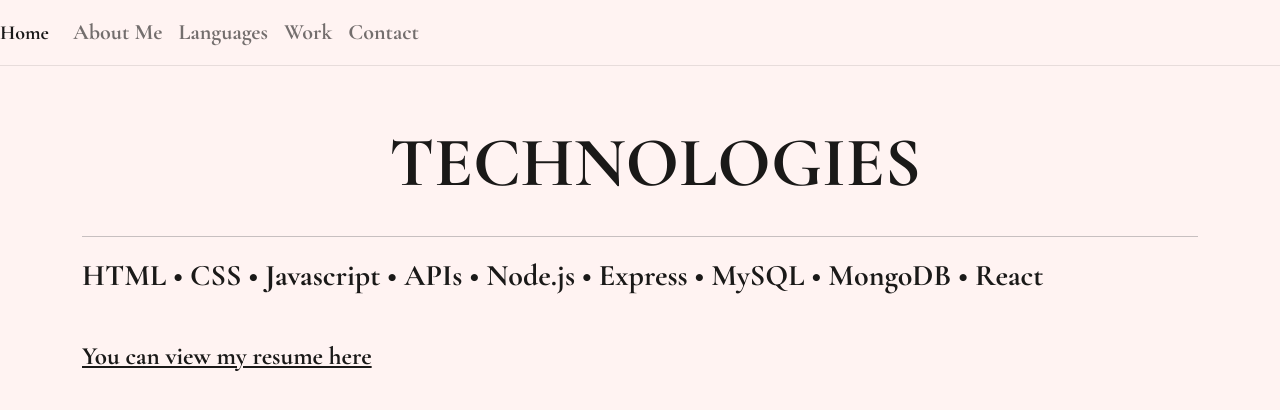
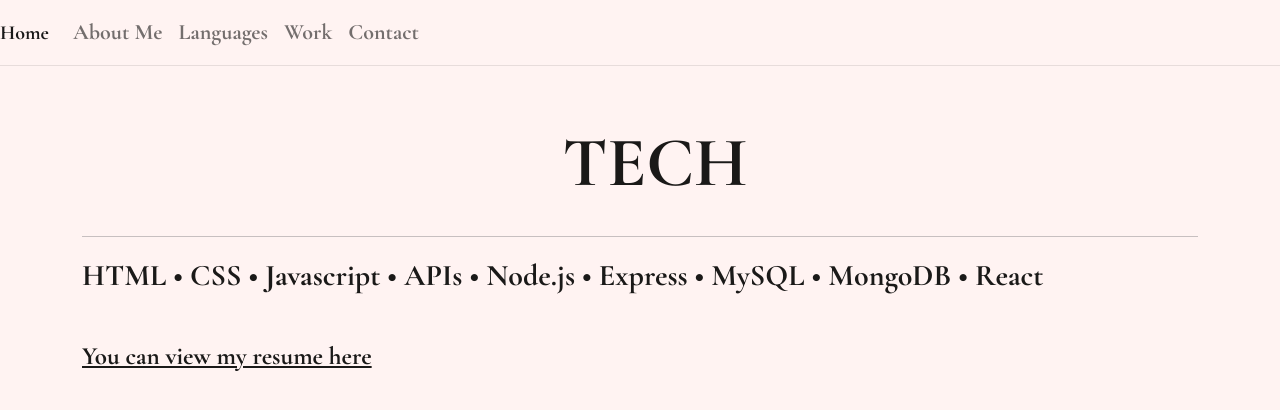
Before and after one commit to kalmand1057/kaportfolio, a React (Create React App) app in the folder client/: page /languages in a window 1280 px wide. Shown: the top 410 px of the page. Built offline with nearby package versions, Linux system fonts and the light colour scheme.

Commit message:
added new icon at title

```diff
--- a/client/public/index.html
+++ b/client/public/index.html
@@ -14,7 +14,7 @@
       homescreen on Android. See https://developers.google.com/web/fundamentals/engage-and-retain/web-app-manifest/
     -->
     <link rel="manifest" href="%PUBLIC_URL%/manifest.json">
-    <link rel="shortcut icon" href="%PUBLIC_URL%/favicon.ico">
+    <link rel="shortcut icon" href="%PUBLIC_URL%/heart.png">
     <!--
       Notice the use of %PUBLIC_URL% in the tags above.
       It will be replaced with the URL of the `public` folder during the build.
--- a/client/src/pages/About.js
+++ b/client/src/pages/About.js
@@ -30,7 +30,7 @@ export default function Home() {
         <Container style={styles.cont}>
             <Row className="justify-content-md-center">
                 <Col sm={4}>
-                    <Image src={profpic}  style={styles.row} alt='blah' />
+                    <Image src={profpic}  style={styles.row} alt='me' />
                 </Col>
                 <Col sm={8}>
                     <p style={styles.font}>My name is Kalena Almand. I am a full stack developer student with experience creating front end,
--- a/client/src/pages/Languages.js
+++ b/client/src/pages/Languages.js
@@ -34,7 +34,7 @@ export default function Home() {
     return (
     <div style={styles.fix}>
         <Container style={styles.cont}>
-            <h1 style={styles.font}>TECHNOLOGIES</h1>
+            <h1 style={styles.font}>TECH</h1>
             <hr />
             <div>
                 <p style={styles.font3}> HTML • CSS • Javascript • APIs • Node.js • Express • MySQL • MongoDB • React </p>
```
Also changed, not shown: client/src/pages/Work.js (+0 -17 lines), client/public/heart.png (added), client/public/manifest.json, 3 other files (tests, documents, lock files or other folders).
